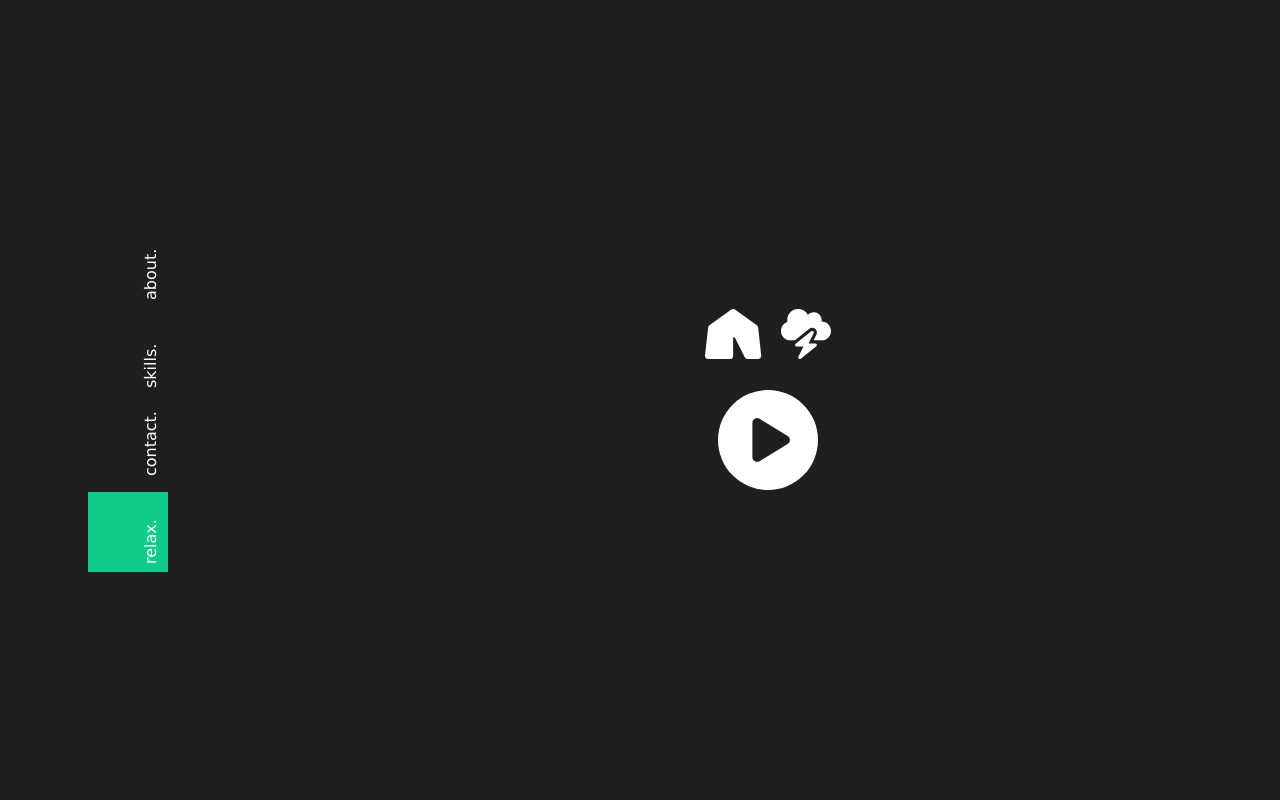
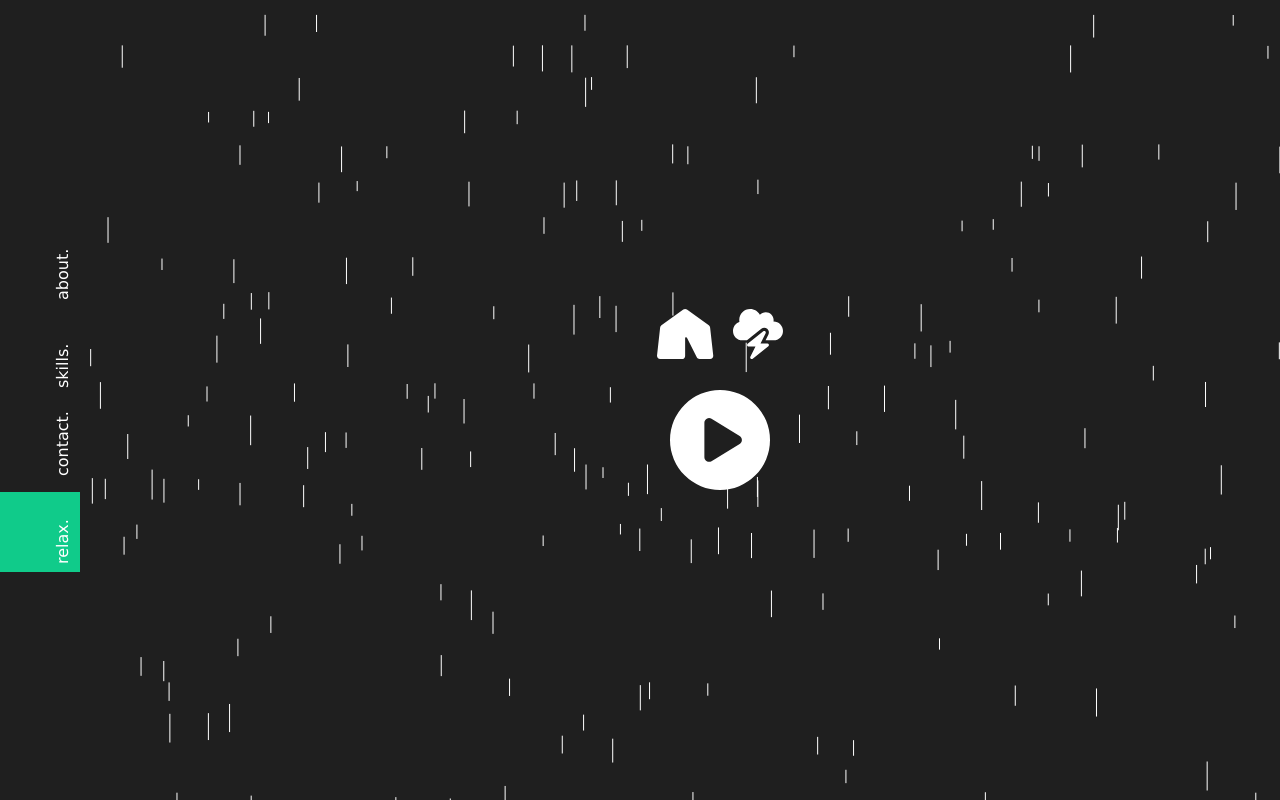
Before and after one commit to encrustace/portfolio, a Next.js app: page /relax in a window 1280 px wide. Built offline with nearby package versions, Linux system fonts and the light colour scheme.

Commit message:
added rain background

```diff
--- a/src/app/relax/page.jsx
+++ b/src/app/relax/page.jsx
@@ -8,6 +8,59 @@ export default function Relax() {
     const tentAudioRef = useRef(null);
     const thunderAudioRef = useRef(null);
     const [playing, setPlaying] = useState(false);
+    const canvasRef = useRef(null)
+    // Create array to hold raindrops
+    var raindrops = [];
+
+    // Function to create raindrops
+    function createRaindrop() {
+        return {
+            x: Math.random() * canvasRef.current.width * 10,
+            y: 0,
+            length: Math.random() * 20 + 10,
+            speed: Math.random() * 10 + 10
+        };
+    }
+
+    // Function to update raindrops
+    function updateRaindrops() {
+        for (var i = 0; i < raindrops.length; i++) {
+            var raindrop = raindrops[i];
+            raindrop.y += raindrop.speed;
+            if (canvasRef.current && raindrop.y > canvasRef.current.height) {
+                raindrop.y = 0;
+            }
+        }
+    }
+
+    // Function to draw raindrops
+    function drawRaindrops() {
+        if (canvasRef.current) {
+            var ctx = canvasRef.current.getContext('2d');
+            // Set canvas size
+            canvasRef.current.width = window.innerWidth;
+            canvasRef.current.height = window.innerHeight;
+
+            // ctx.clearRect(0, 0, canvasRef.current.width, canvasRef.current.height);
+            for (var i = 0; i < raindrops.length; i++) {
+                var raindrop = raindrops[i];
+                ctx.beginPath();
+                ctx.moveTo(raindrop.x, raindrop.y);
+                ctx.lineTo(raindrop.x, raindrop.y + raindrop.length);
+                ctx.strokeStyle = 'white';
+                ctx.stroke();
+            }
+        }
+    }
+    function initRainDrop() {
+        for (var i = 0; i < 500; i++) {
+            raindrops.push(createRaindrop());
+        }
+        setInterval(function () {
+            updateRaindrops();
+            drawRaindrops();
+        }, 50);
+    }
 
     const playPauseMaster = () => {
         if (tentAudioRef.current) {
@@ -47,16 +100,18 @@ export default function Relax() {
     }
 
     useEffect(() => {
-
-    })
+        initRainDrop();
+    }, [])
 
 
     return (
         <div className={styles.main}>
-            <audio ref={tentAudioRef} onTimeUpdate={()=>handleTimeUpdate(tentAudioRef, 13)}>
+            <canvas className={styles.canvas} ref={canvasRef}></canvas>
+            <div className={styles.musicBox}>
+                <audio ref={tentAudioRef} onTimeUpdate={() => handleTimeUpdate(tentAudioRef, 13)}>
                     <source src={`/audios/tent_rain.ogg`} type="audio/ogg" />
                 </audio>
-            <audio ref={thunderAudioRef} onTimeUpdate={()=>handleTimeUpdate(thunderAudioRef, 11)}>
+                <audio ref={thunderAudioRef} onTimeUpdate={() => handleTimeUpdate(thunderAudioRef, 11)}>
                     <source src={`/audios/thunder_rain.ogg`} type="audio/ogg" />
                 </audio>
                 <div className={styles.soundsBox}>
@@ -65,5 +120,6 @@ export default function Relax() {
                 </div>
                 <button className={styles.button} onClick={playPauseMaster}><FontAwesomeIcon className={styles.playPauseBtn} icon={playing ? faCirclePause : faCirclePlay} /></button>
             </div>
+        </div>
     );
 };
--- a/src/app/relax/page.module.css
+++ b/src/app/relax/page.module.css
@@ -1,5 +1,17 @@
 .main {
     flex: 1;
+    display: flex;
+    flex-direction: column;
+    align-items: center;
+    justify-content: center;
+}
+
+.canvas {
+    flex: 1;
+}
+
+.musicBox {
+    position: fixed;
     display: flex;
     flex-direction: column;
     align-items: center;
@@ -30,6 +42,6 @@
     height: 100px;
 }
 
-.active{
+.active {
     color: var(--buttonColor);
 }
```
Lines whose indentation alone changed are shown as unchanged.
